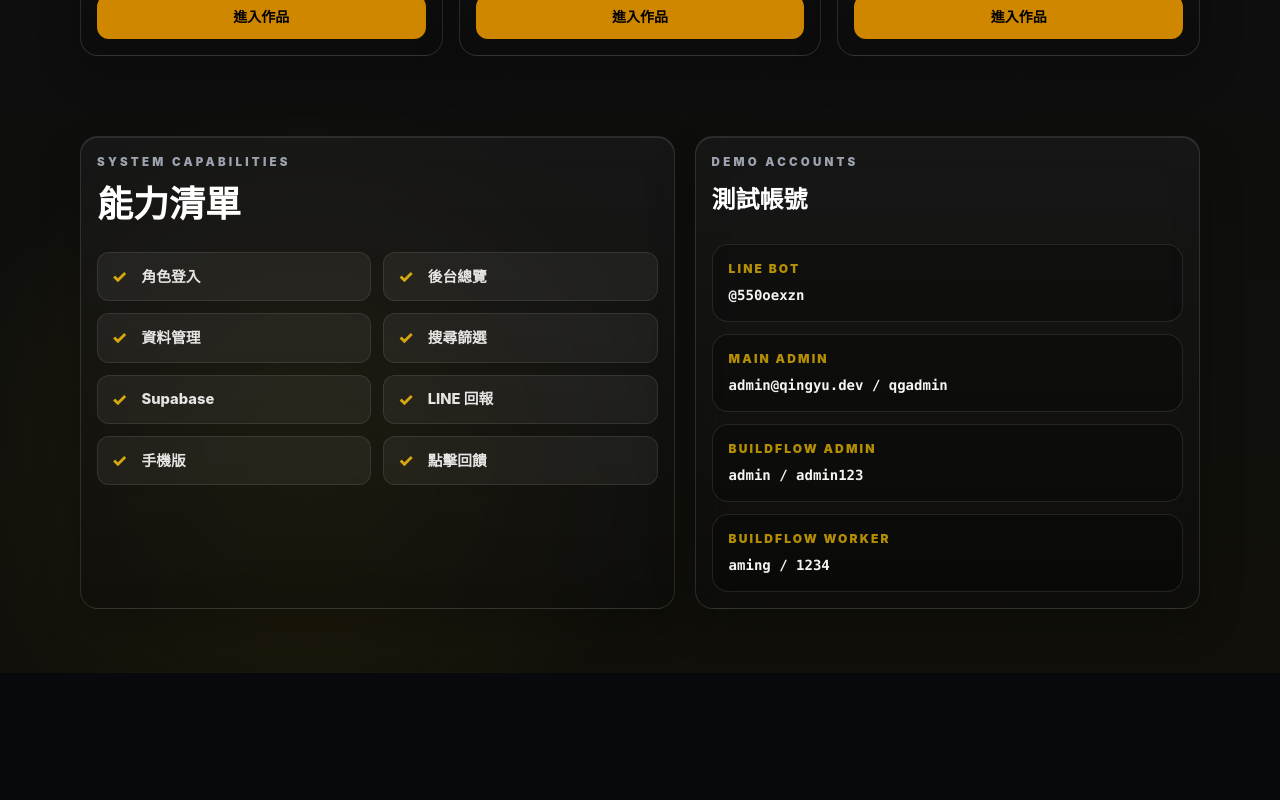
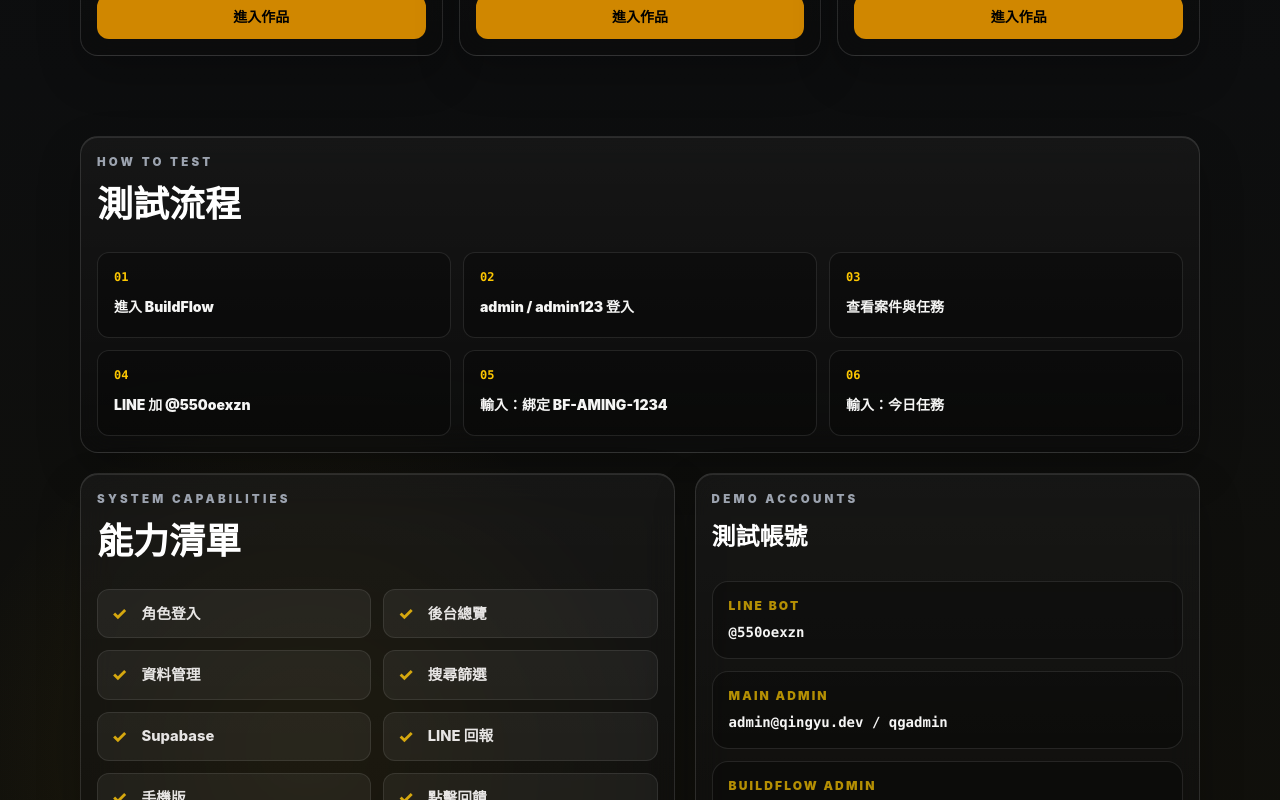
Before and after one commit to QingyuJin/qingyu-web-studio, a React (Vite) app: page / in a window 1280 px wide. Shown: the part 1200-2000 px from the top of the page. Before the commit the page ends 1873 px from the top, so only its background shows below. Built offline with nearby package versions, Linux system fonts and the light colour scheme.

Commit message:
add visitor test instructions

```diff
--- a/src/ProjectHub.jsx
+++ b/src/ProjectHub.jsx
@@ -51,6 +51,15 @@ const demoAccounts = [
 ]
 
 const lineBotId = "@550oexzn"
+
+const testSteps = [
+  "進入 BuildFlow",
+  "admin / admin123 登入",
+  "查看案件與任務",
+  `LINE 加 ${lineBotId}`,
+  "輸入：綁定 BF-AMING-1234",
+  "輸入：今日任務",
+]
 
 function ProjectHub() {
   return (
@@ -139,6 +148,21 @@ function ProjectHub() {
       </section>
 
       <section className="relative mx-auto grid max-w-6xl gap-5 px-4 pb-16 lg:grid-cols-[1fr_0.85fr]">
+        <div className="lab-glass-panel lg:col-span-2">
+          <p className="lab-eyebrow">HOW TO TEST</p>
+          <h2 className="mt-3 text-2xl font-black text-white md:text-4xl">測試流程</h2>
+          <div className="mt-7 grid gap-3 md:grid-cols-3">
+            {testSteps.map((step, index) => (
+              <div key={step} className="rounded-xl border border-white/10 bg-black/25 p-4">
+                <p className="font-mono text-xs font-black text-yellow-400">
+                  {String(index + 1).padStart(2, "0")}
+                </p>
+                <p className="mt-2 text-sm font-black leading-7 text-stone-100">{step}</p>
+              </div>
+            ))}
+          </div>
+        </div>
+
         <div className="lab-glass-panel">
           <p className="lab-eyebrow">SYSTEM CAPABILITIES</p>
           <h2 className="mt-3 text-2xl font-black text-white md:text-4xl">能力清單</h2>
```
Also changed, not shown: 1 other file (tests, documents, lock files or other folders).
